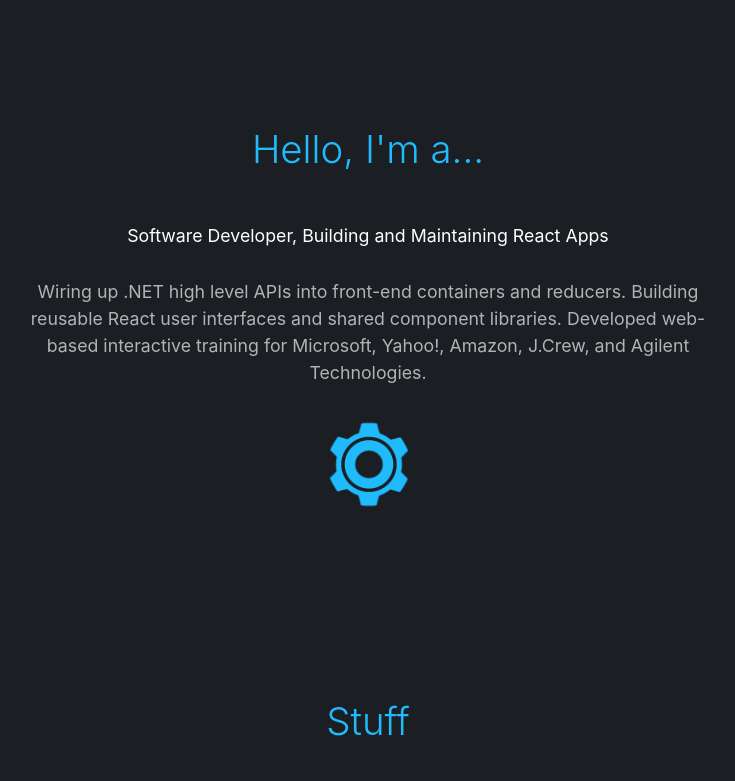
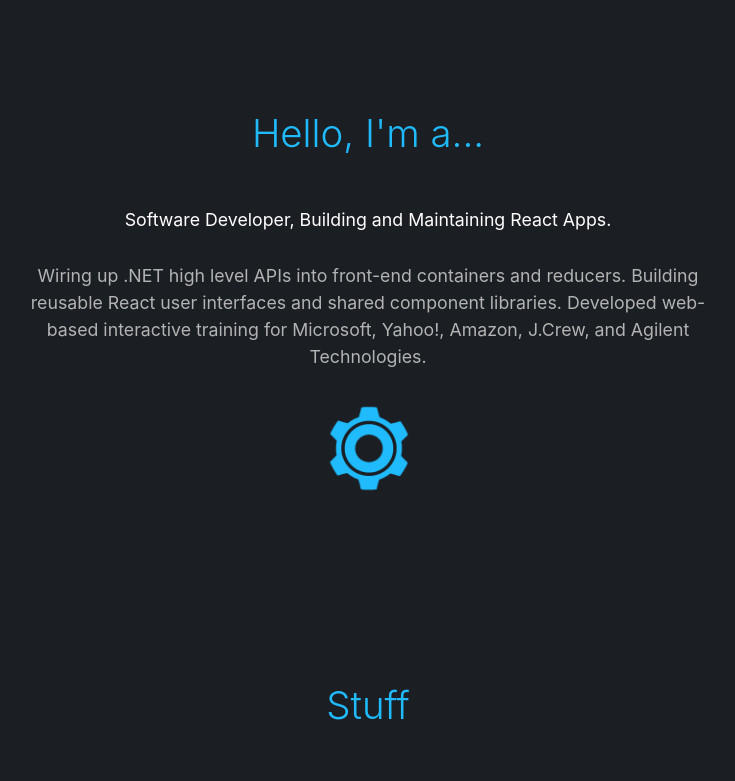
Before and after one commit to punchjay/denova-app, a React (Create React App) app: page / in a window 1280 px wide. Shown: the top 781 px of the page, without its empty margins (272-1007 px from the left). Built offline with nearby package versions, Linux system fonts and the light colour scheme.

Commit message:
css cleanup + refactor

```diff
--- a/src/AppData/AppData.js
+++ b/src/AppData/AppData.js
@@ -11,7 +11,7 @@ import ImgYahoo from './Img/yahoo02-ss.png'
 export const appData = {
   cardOne: {
     HEADER_ONE: "Hello, I'm a...",
-    PAR_ONE: 'Software Developer, Building and Maintaining React Apps',
+    PAR_ONE: 'Software Developer, Building and Maintaining React Apps.',
     LEAD_IN: true,
     PAR_TWO:
       'Wiring up .NET high level APIs into front-end containers and reducers. Building reusable React user interfaces and shared component libraries. Developed web-based interactive training for Microsoft, Yahoo!, Amazon, J.Crew, and Agilent Technologies.',
--- a/src/Components/AppContainer.jsx
+++ b/src/Components/AppContainer.jsx
@@ -5,7 +5,7 @@ const AppContainer = styled.div`
   display: flex;
   flex-direction: column;
   margin: 0;
-  padding: 6.5rem 0 3rem;
+  padding: 5.5rem 0 3rem;
   background: #1b1e22;
   color: #b1b3b4;
   text-align: center;
```
